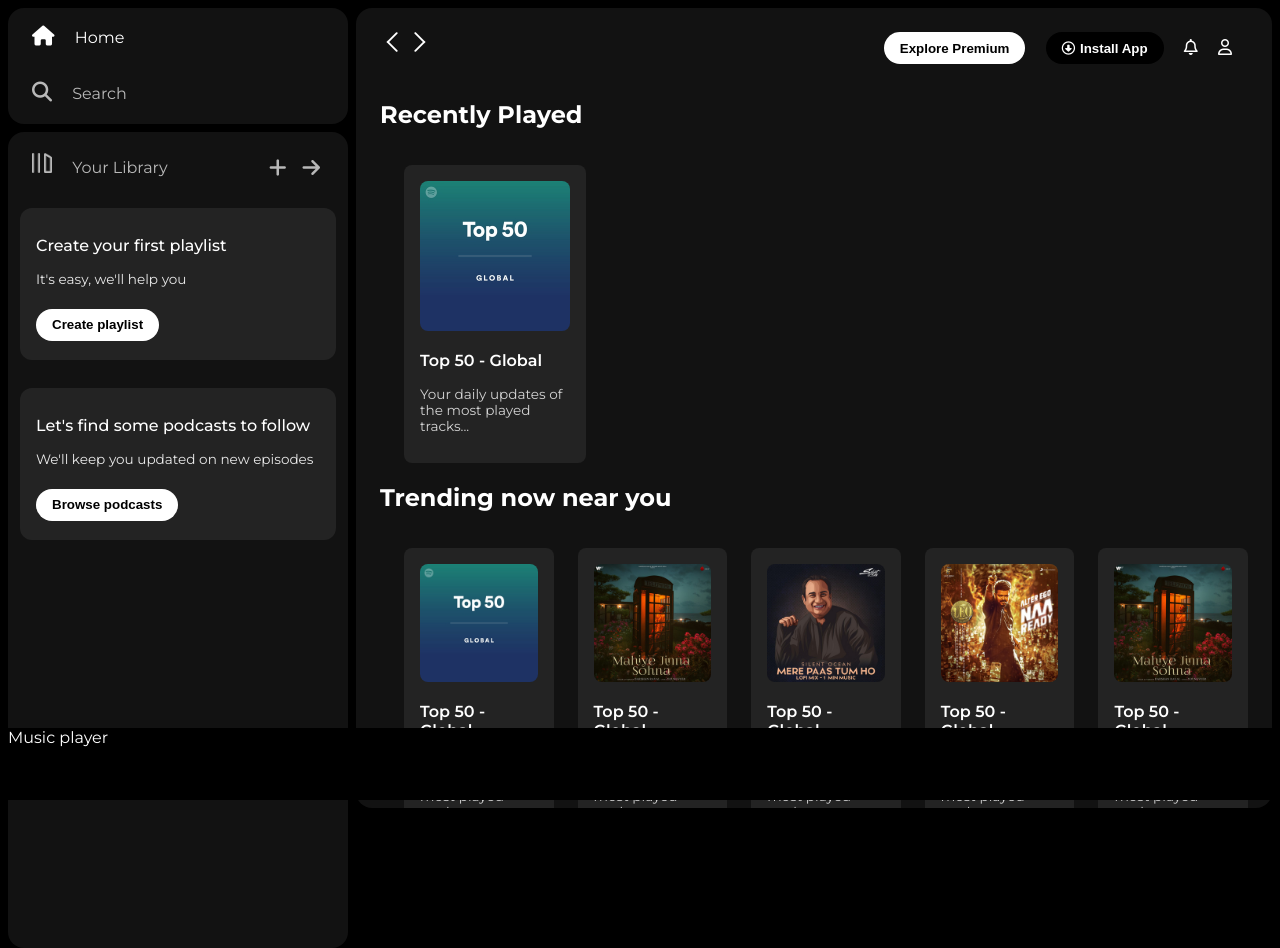
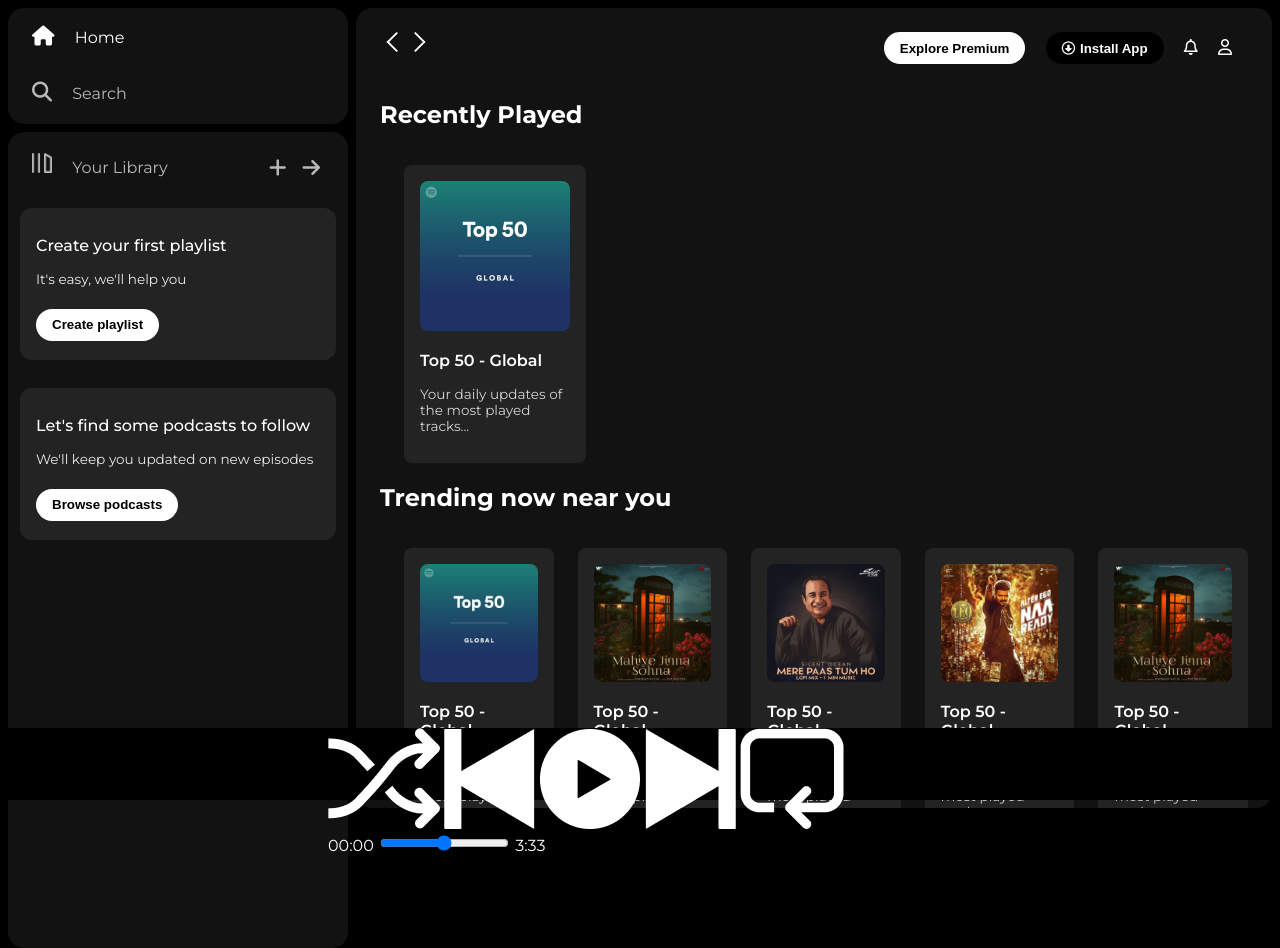
Before and after one commit to Anurag-Jethi/Music-Player, a plain HTML site: page index.html in a window 1280 px wide. Drawn offline with Linux system fonts and the light colour scheme.

Commit message:
added music-player seetion

```diff
--- a/index.html
+++ b/index.html
@@ -125,7 +125,24 @@
             </div>
 
         </div>
-        <div class="music-player">Music player</div>
+        <div class="music-player">
+            <div class="album"></div>
+            <div class="player">
+                <div class="player-controls">
+                    <img src="assets/player_icon1.png" class="player-control-icon">
+                    <img src="assets/player_icon2.png" class="player-control-icon">
+                    <img src="assets/player_icon3.png" class="player-control-icon">
+                    <img src="assets/player_icon4.png" class="player-control-icon">
+                    <img src="assets/player_icon5.png" class="player-control-icon">
+                </div>
+                <div class="playback-bar">
+                    <span class="curr-time">00:00</span>
+                    <input type="range" min="0" max="100" class="progress-bar>" step="1">
+                    <span class="tot-time">3:33</span>
+                </div>
+            </div>
+            <div class="controls"></div>
+        </div>
     </div>
 </body>
 </html>
--- a/style.css
+++ b/style.css
@@ -207,3 +207,19 @@ a {
     border-top: 1px solid white;
     opacity: 0.4;
 }
+
+.music-player {
+    display: flex;
+}
+
+.album {
+    width: 25%;
+}
+
+.player {
+    width: 50%;
+}
+
+.controls {
+    width: 25%;
+}
```
